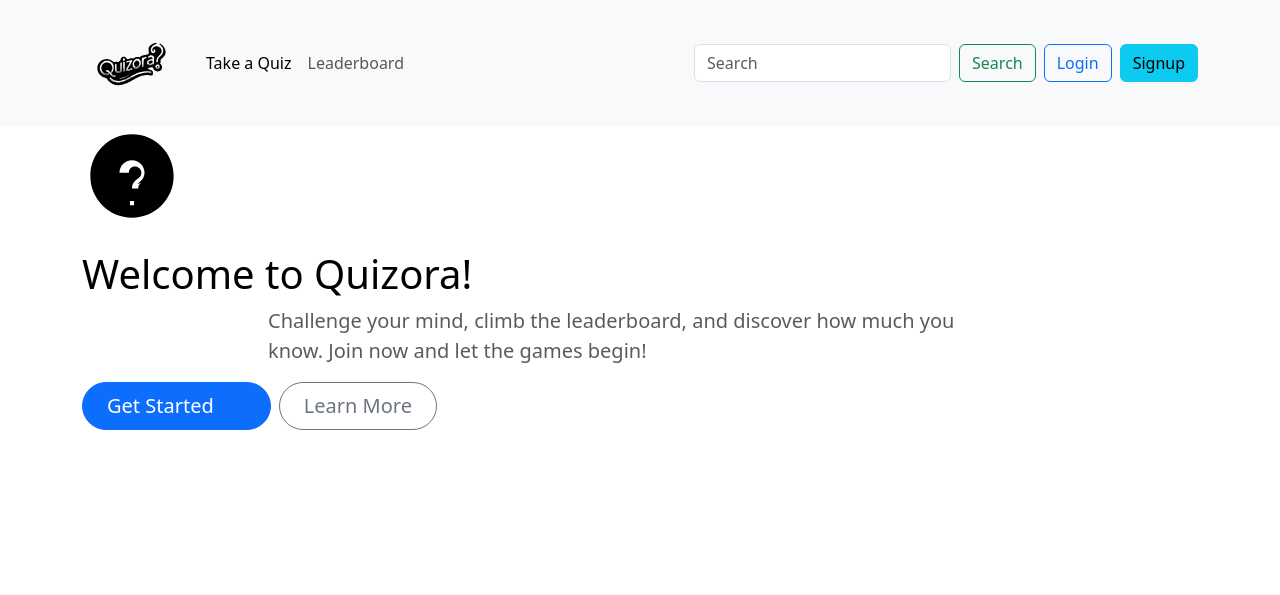
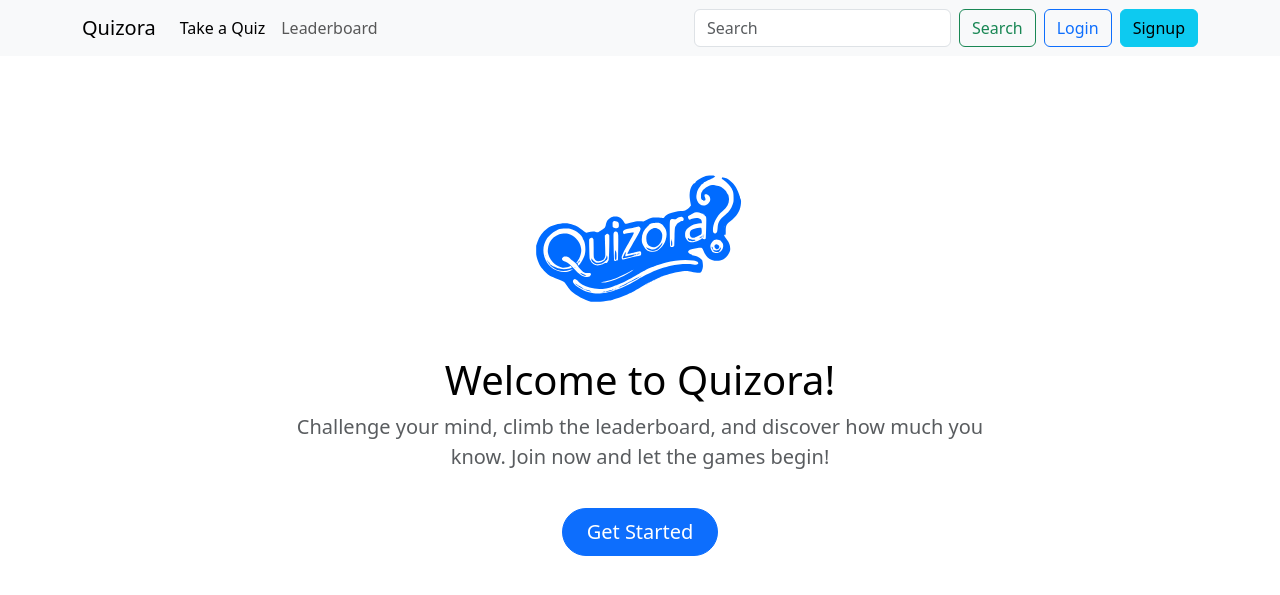
Before and after one commit to Tweek-byte/Quiz_Application_Project, a Django app: page / in a window 1280 px wide. Shown: the top 595 px of the page. Run offline with Django 5.2, Linux system fonts and the light colour scheme.

Commit message:
chore(front-end): redesigning the home page

```diff
--- a/templates/index.html
+++ b/templates/index.html
@@ -15,25 +15,19 @@
 
 <body>
     {% include "template_files/navigation.html" %}
-    <div class="container jumbotron-container">
-        <svg class="custom-svg" width="100" height="100" xmlns="http://www.w3.org/2000/svg" viewBox="0 0 24 24">
-            <path d="M12 2C6.477 2 2 6.477 2 12s4.477 10 10 10 10-4.477 10-10S17.523 2 12 2zm.5 17h-1v-1h1v1zm1.7-5.294c-.483.308-.7.588-.7 1.294h-1.5c0-1.137.55-1.768 1.294-2.294.573-.395.956-.787.956-1.5 0-.927-.82-1.5-1.5-1.5-.93 0-1.5.635-1.5 1.5H9c0-1.635 1.282-3 3-3s3 1.365 3 3c0 1.21-.738 2.002-1.8 2.706z"/>
-        </svg>
-
-        <h1 class="text-body-emphasis mt-4">Welcome to Quizora!</h1>
+    <div class="container text-center jumbotron-container">
+        <img src="{% static 'images/quizora.svg' %}" alt="Quizora Logo" class="custom-svg" width="300" height="300">
+        <h1 class="text-body-emphasis">Welcome to Quizora!</h1>
         <p class="col-lg-8 mx-auto fs-5 text-muted">
             Challenge your mind, climb the leaderboard, and discover how much you know. Join now and let the games begin!
         </p>
-        <div class="d-inline-flex gap-2 mb-5">
-            <button class="d-inline-flex align-items-center btn btn-primary btn-lg px-4 rounded-pill" type="button">
+        <div class="d-inline-flex gap-2">
+            <button class="d-inline-flex align-items-center btn btn-primary btn-lg px-4 rounded-pill" type="button" style="margin-top: 20px;">
                 Get Started
-                <svg class="bi ms-2" width="24" height="24"><use xlink:href="#arrow-right-short"></use></svg>
-            </button>
-            <button class="btn btn-outline-secondary btn-lg px-4 rounded-pill" type="button">
-                Learn More
             </button>
         </div>
     </div>
+
     <script src="https://cdn.jsdelivr.net/npm/bootstrap@5.3.3/dist/js/bootstrap.bundle.min.js" integrity="sha384-YvpcrYf0tY3lHB60NNkmXc5s9fDVZLESaAA55NDzOxhy9GkcIdslK1eN7N6jIeHz" crossorigin="anonymous"></script>
 </body>
 </html>
--- a/templates/template_files/navigation.html
+++ b/templates/template_files/navigation.html
@@ -1,10 +1,21 @@
+<!DOCTYPE html>
+<html lang="en">
+<head>
+    <meta charset="UTF-8">
+    <meta name="viewport" content="width=device-width, initial-scale=1.0">
+    <title>Quizora</title>
+
+    <!-- Load Bootstrap CSS -->
+    <link href="https://cdn.jsdelivr.net/npm/bootstrap@5.3.3/dist/css/bootstrap.min.css" rel="stylesheet" integrity="sha384-QWTKZyjpPEjISv5WaRU9OFeRpok6YctnYmDr5pNlyT2bRjXh0JMhjY6hW+ALEwIH" crossorigin="anonymous">
+
+    <!-- Load Custom CSS -->
+    {% load static %}
+    <link rel="stylesheet" href="{% static 'quizora/styles.css' %}">
+</head>
+<body>
     <nav class="navbar navbar-expand-lg bg-body-tertiary">
         <div class="container">
-        <!-- Load logo quizora.svg -->
-        <a class="navbar-brand" href="#">
-            {% load static %}
-            <img src="{% static 'images/quizora.svg' %}" alt="Quizora Logo" width="100" height="100" style="max-height: 150px;">
-        </a>
+            <a class="navbar-brand" href="#">Quizora</a>
             <button class="navbar-toggler" type="button" data-bs-toggle="collapse" data-bs-target="#navbarSupportedContent" aria-controls="navbarSupportedContent" aria-expanded="false" aria-label="Toggle navigation">
                 <span class="navbar-toggler-icon"></span>
             </button>
```
Also changed, not shown: static/css/styles.css (added), static/images/quizora.svg, templates/template_files/footer.html (added). Lines whose indentation alone changed are shown as unchanged.
